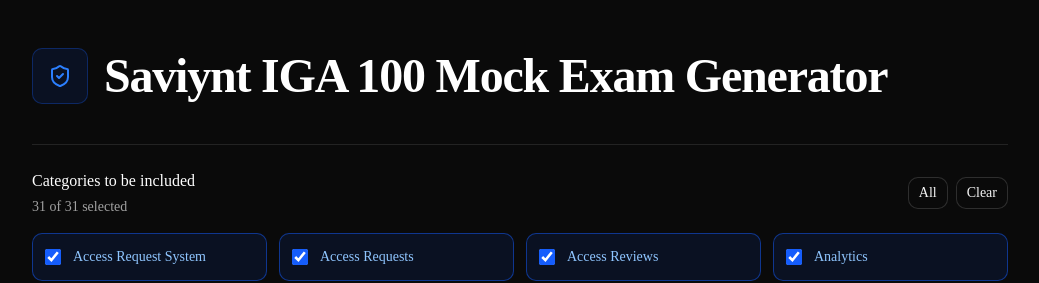
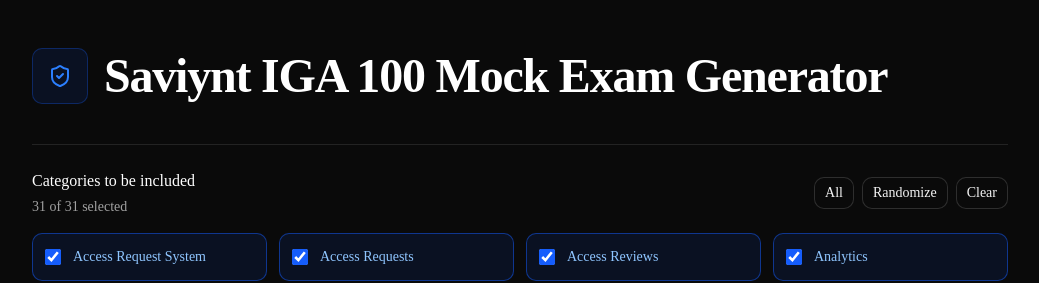
Before and after one commit to Augerr/Certifier, a Next.js app: page / in a window 1280 px wide. Shown: the top 283 px of the page, without its empty margins (120-1159 px from the left). Built offline with nearby package versions, Linux system fonts and the light colour scheme; no server answers; the database is empty.

Commit message:
added randomization of categories

```diff
--- a/components/AnalyticsOverview.tsx
+++ b/components/AnalyticsOverview.tsx
@@ -51,7 +51,7 @@
               {bucket.percentage}%
             </span>
           </div>
-          <p className="text-xs text-neutral-500">
+          <p className="text-xs text-neutral-400">
             {bucket.correct}/{bucket.totalQuestions} correct
           </p>
         </div>
@@ -105,7 +105,7 @@
             <BarChart3 className="size-5" aria-hidden="true" />
           </div>
           <div>
-            <h2 className="text-lg font-medium text-white">
+            <h2 className="text-base font-medium text-white">
               Performance History
             </h2>
             <p className="mt-1 text-sm text-neutral-400">
--- a/components/QuizSetup.tsx
+++ b/components/QuizSetup.tsx
@@ -103,6 +103,16 @@
     );
   }
 
+  function randomizeCategories() {
+    const randomizedCategories = examCategories.filter(() => Math.random() >= 0.5);
+
+    setSelectedCategories(
+      randomizedCategories.length > 0
+        ? randomizedCategories
+        : [examCategories[Math.floor(Math.random() * examCategories.length)]],
+    );
+  }
+
   return (
     <main className="min-h-screen bg-neutral-950 text-neutral-50">
       <section className="mx-auto flex min-h-screen w-full max-w-5xl flex-col justify-center px-6 py-12">
@@ -133,6 +143,14 @@
                 onClick={() => setSelectedCategories([...examCategories])}
               >
                 All
+              </Button>
+              <Button
+                type="button"
+                variant="outline"
+                className="border-white/15 bg-neutral-950 text-neutral-100 hover:bg-neutral-900"
+                onClick={randomizeCategories}
+              >
+                Randomize
               </Button>
               <Button
                 type="button"
```
